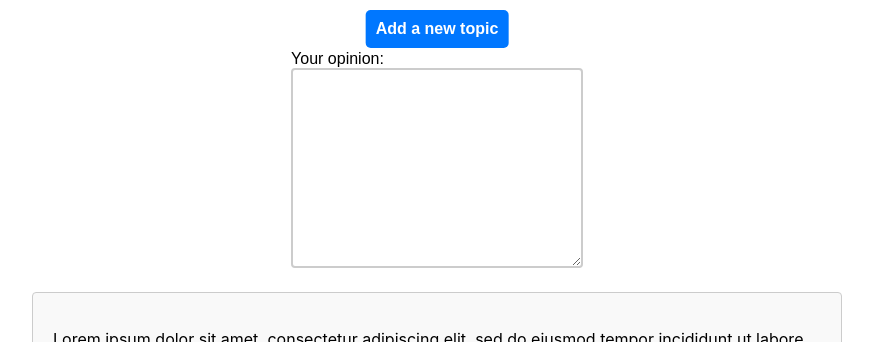
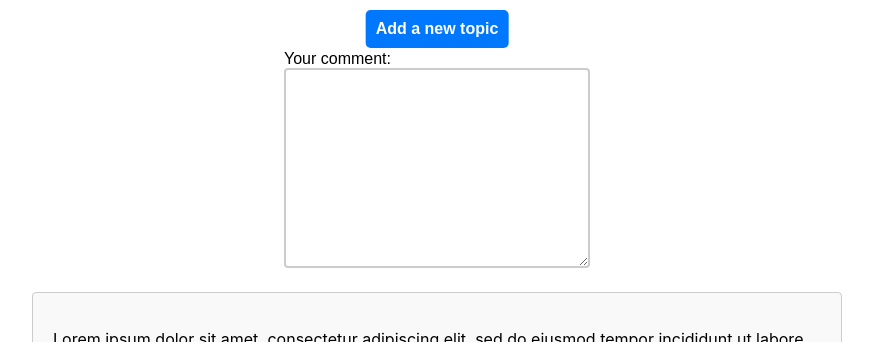
Before and after one commit to CodeOp-tech/final-project-fspt13-team-2, a React (Create React App) app in the folder client/: page / in a window 1280 px wide. Shown: the top 342 px of the page, without its empty margins (203-1076 px from the left). Built offline with nearby package versions, Linux system fonts and the light colour scheme.

Commit message:
form component modified, added 'CommentsDisplay.js' component

```diff
--- a/client/src/HomePage.js
+++ b/client/src/HomePage.js
@@ -1,9 +1,36 @@
-import Form from'./components/Form.js';
+import { useState } from 'react';
+import Form from './components/Form.js';
+import CommentsDisplay from './components/CommentsDisplay';
 
 export default function HomePage() {
+    const [comments, setComments]= useState([
+        {
+            comment: 'Lorem ipsum dolor sit amet, consectetur adipiscing elit, sed do eiusmod tempor incididunt ut labore et dolore magna aliqua. Ut enim ad minim veniam, quis nostrud exercitation ullamco laboris nisi ut aliquip ex ea commodo consequat. Duis aute irure dolor in reprehenderit in voluptate velit esse cillum dolore eu fugiat nulla pariatur. Excepteur sint occaecat cupidatat non proident, sunt in culpa qui officia deserunt mollit anim id est laborum.',
+            timestamp: Date.now() - 1000 * 60 * 60, // One hour ago
+          },
+          {
+            comment: 'Lorem ipsum dolor sit amet, consectetur adipiscing elit, sed do eiusmod tempor incididunt ut labore et dolore magna aliqua. Ut enim ad minim veniam, quis nostrud exercitation ullamco laboris nisi ut aliquip ex ea commodo consequat. Duis aute irure dolor in reprehenderit in voluptate velit esse cillum dolore eu fugiat nulla pariatur. Excepteur sint occaecat cupidatat non proident, sunt in culpa qui officia deserunt mollit anim id est laborum.',
+            timestamp: Date.now() - 1000 * 60 * 30, // Thirty minutes ago
+          },
+          {
+            comment: 'Lorem ipsum dolor sit amet, consectetur adipiscing elit, sed do eiusmod tempor incididunt ut labore et dolore magna aliqua. Ut enim ad minim veniam, quis nostrud exercitation ullamco laboris nisi ut aliquip ex ea commodo consequat. Duis aute irure dolor in reprehenderit in voluptate velit esse cillum dolore eu fugiat nulla pariatur. Excepteur sint occaecat cupidatat non proident, sunt in culpa qui officia deserunt mollit anim id est laborum.',
+            timestamp: Date.now() - 1000 * 60 * 15, // Fifteen minutes ago
+          },
+    ])
+
+    const handleAddComments = (newComment) => {
+        setComments((state) => [...state, newComment]);
+      };
+
     return (
+        <>
         <div>
-            < Form />
+            <Form onAdd={handleAddComments}/>
         </div>
+
+        <div>
+            <CommentsDisplay comments={comments}/>
+        </div>
+        </>
     )
 }
--- /dev/null
+++ b/client/src/components/CommentsDisplay.js
@@ -0,0 +1,13 @@
+export default function CommentsDisplay({ comments }) {
+    return (
+        <div>
+        {/* Map through the comments array and render each comment */}
+        {comments.map((comment, index) => (
+          <div key={index} className="predefined-comment-container">
+            <p>{comment.comment}</p>
+            <p>Submitted at: {new Date(comment.timestamp).toLocaleString()}</p>
+          </div>
+        ))}
+      </div>
+    )
+}
--- a/client/src/components/Form.js
+++ b/client/src/components/Form.js
@@ -1,34 +1,16 @@
 import React, { useState } from 'react';
 import './Form.css';
 
-function Form() {
+function Form({ onAdd }) {
   // Declare state variables for the comment, category, and submitted comment
   const [comment, setComment] = useState('');
-  const [submittedComment, setSubmittedComment] = useState('');
-
-  // Define the predefined comments
-  const predefinedComments = [
-    {
-      comment: 'Lorem ipsum dolor sit amet, consectetur adipiscing elit, sed do eiusmod tempor incididunt ut labore et dolore magna aliqua. Ut enim ad minim veniam, quis nostrud exercitation ullamco laboris nisi ut aliquip ex ea commodo consequat. Duis aute irure dolor in reprehenderit in voluptate velit esse cillum dolore eu fugiat nulla pariatur. Excepteur sint occaecat cupidatat non proident, sunt in culpa qui officia deserunt mollit anim id est laborum.',
-      timestamp: Date.now() - 1000 * 60 * 60, // One hour ago
-    },
-    {
-      comment: 'Lorem ipsum dolor sit amet, consectetur adipiscing elit, sed do eiusmod tempor incididunt ut labore et dolore magna aliqua. Ut enim ad minim veniam, quis nostrud exercitation ullamco laboris nisi ut aliquip ex ea commodo consequat. Duis aute irure dolor in reprehenderit in voluptate velit esse cillum dolore eu fugiat nulla pariatur. Excepteur sint occaecat cupidatat non proident, sunt in culpa qui officia deserunt mollit anim id est laborum.',
-      timestamp: Date.now() - 1000 * 60 * 30, // Thirty minutes ago
-    },
-    {
-      comment: 'Lorem ipsum dolor sit amet, consectetur adipiscing elit, sed do eiusmod tempor incididunt ut labore et dolore magna aliqua. Ut enim ad minim veniam, quis nostrud exercitation ullamco laboris nisi ut aliquip ex ea commodo consequat. Duis aute irure dolor in reprehenderit in voluptate velit esse cillum dolore eu fugiat nulla pariatur. Excepteur sint occaecat cupidatat non proident, sunt in culpa qui officia deserunt mollit anim id est laborum.',
-      timestamp: Date.now() - 1000 * 60 * 15, // Fifteen minutes ago
-    },
-  ];
-
 
   // Define a function to handle form submission
   const handleSubmit = (event) => {
     // Prevent the default form submission behavior
     event.preventDefault();
     // Set the submitted comment to an object containing the comment, category, and a timestamp
-    setSubmittedComment({ comment, timestamp: Date.now() });
+    onAdd({ comment, timestamp: Date.now() });
     // Clear the comment and category values
     setComment('');
   };
@@ -45,31 +27,13 @@ function Form() {
       {/* Create a form element with a textarea for the comment and an input for the category */}
       <form className="comment-form" onSubmit={handleSubmit}>
         <label className="comment-label">
-          Your opinion:
+          Your comment:
           <textarea className="comment-textarea" value={comment} onChange={handleCommentChange} />
         </label>
         {/* Create a button to submit the form */}
         <button className="comment-button" type="submit">Add a new topic</button>
       </form>
-
-      <div>
-        {/* Map through the predefined comments array and render each comment */}
-        {predefinedComments.map((predefinedComment, index) => (
-          <div key={index} className="predefined-comment-container">
-            <p>{predefinedComment.comment}</p>
-            <p>Submitted at: {new Date(predefinedComment.timestamp).toLocaleString()}</p>
-          </div>
-        ))}
       </div>
-    {/* If a comment has been submitted, render it */}
-      {submittedComment && (
-        <div className="submitted-comment">
-          <h3 className="submitted-comment-heading">Your comment:</h3>
-          <p className="submitted-comment-text">{submittedComment.comment}</p>
-          <p className="submitted-comment-timestamp">Submitted at: {new Date(submittedComment.timestamp).toLocaleString()}</p>
-        </div>
-      )}
-    </div>
   );
       };
 
```
